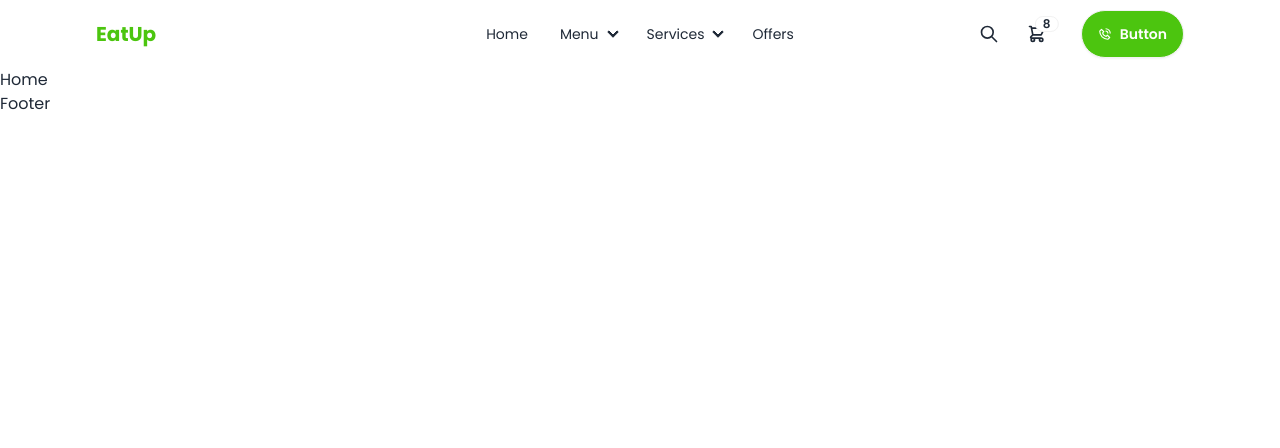
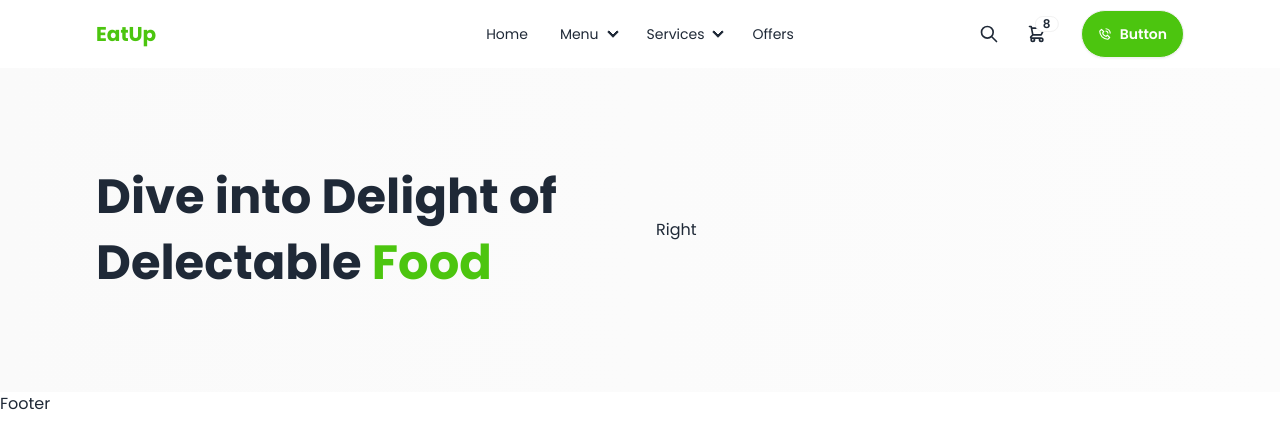
Before and after one commit to Mubarak1A/EatUp, a React (Vite) app in the folder EatUp-client/: page / in a window 1280 px wide. Shown: the top 448 px of the page. Built offline with nearby package versions, Linux system fonts and the light colour scheme.

Commit message:
start designing the banner

```diff
--- a/EatUp-client/src/App.css
+++ b/EatUp-client/src/App.css
@@ -3,3 +3,7 @@
 body{
     font-family: "Poppins";
 }
+
+.section-container{
+    @apply max-w-screen-2xl container mx-auto xl:px-24 px-4;
+}
--- /dev/null
+++ b/EatUp-client/src/components/Banner.jsx
@@ -0,0 +1,17 @@
+import React from 'react'
+
+export default function Banner() {
+    return (
+        <div className='section-container bg-gradient-to-r from-[#FAFAFA] from-0% to-[#FCFCFC] to-100%'>
+            <div className="py-24 flex flex-col md:flex-row justify-between items-center gap-8">
+                {/* text */}
+                <div className="md:w-1/2">
+                    <h2 className='text-4xl md:text-5xl font-bold leading-snug md:leading-snug'>Dive into Delight of Delectable <span className='text-green'>Food</span></h2>
+                </div>
+
+                {/* image */}
+                <div className="md:w-1/2">Right</div>
+            </div>
+        </div>
+    )
+}
--- a/EatUp-client/src/components/Navbar.jsx
+++ b/EatUp-client/src/components/Navbar.jsx
@@ -28,7 +28,7 @@
     </>
 
     return (
-        <div className='max-w-screen container mx-auto'>
+        <div className='max-w-screen-2xl container mx-auto'>
             <div className="navbar xl:px-24">
                 <div className="navbar-start">
                     <div className="dropdown">
--- a/EatUp-client/src/pages/home/Home.jsx
+++ b/EatUp-client/src/pages/home/Home.jsx
@@ -1,7 +1,8 @@
 import React from 'react'
+import Banner from '../../components/Banner'
 
 export default function Home() {
   return (
-    <div>Home</div>
+   <Banner />
   )
 }
```
